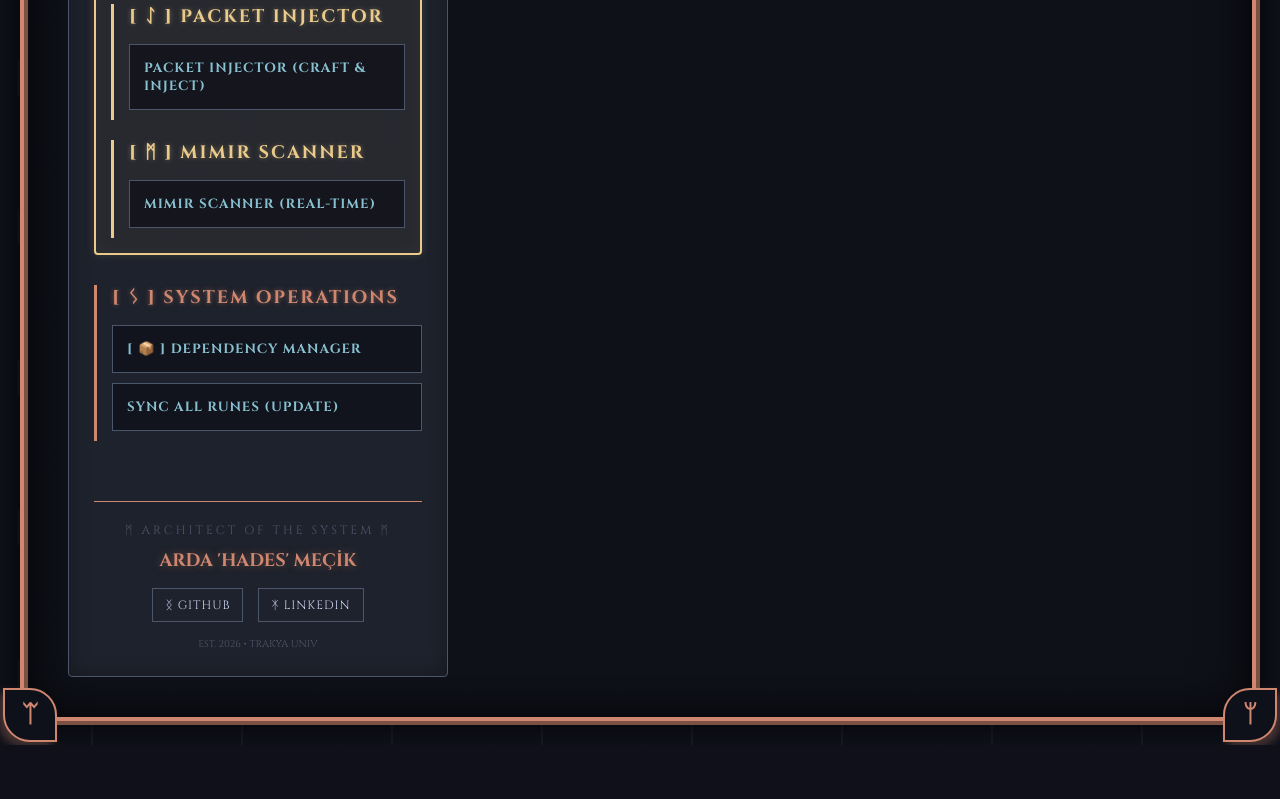
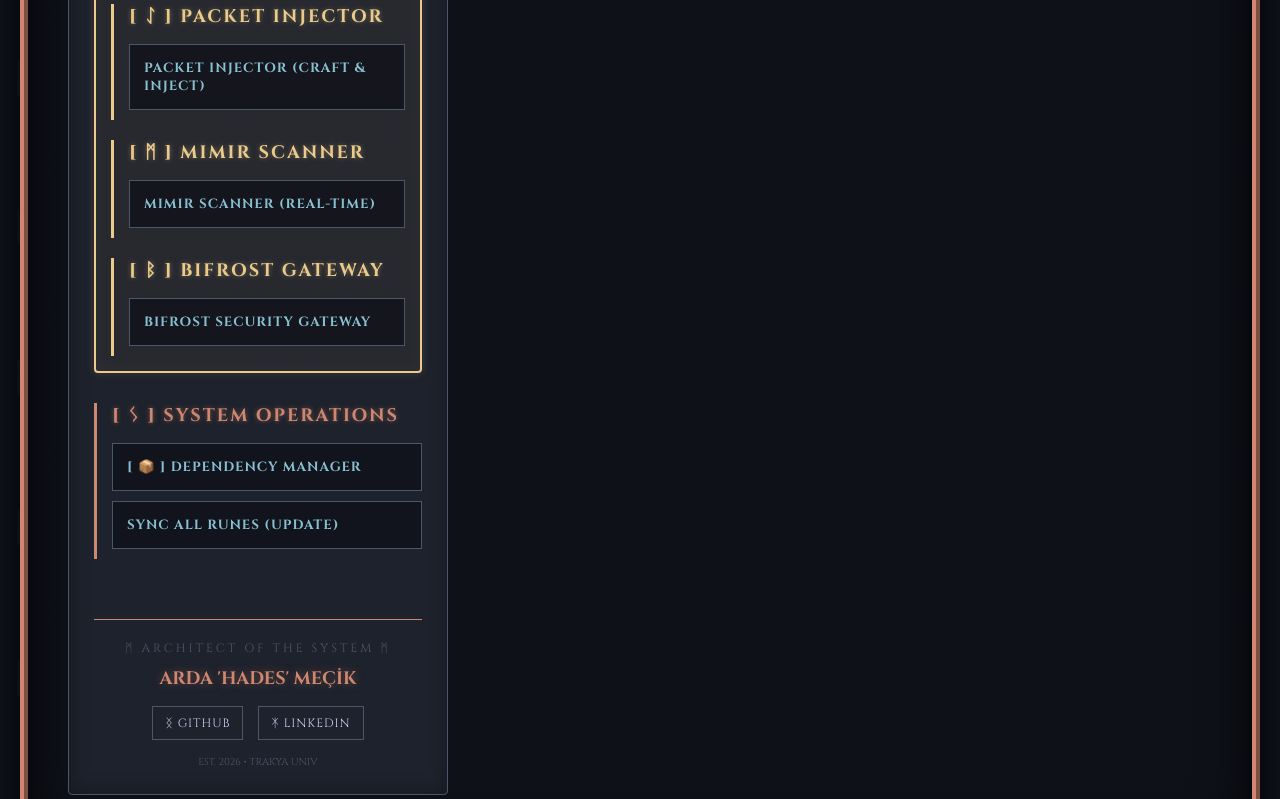
Before and after one commit to mecik-arda/Yggdrasil-Security-Framework, a Flask app: page / in a window 1280 px wide. Shown: the part 2959-3758 px from the top of the page. Before the commit the page ends 3704 px from the top, so only its background shows below. Run offline with Flask 3, Linux system fonts and the light colour scheme; the visitor is signed in with stand-in values (Sample User, id 1); data comes from the database, SQL or seed files in the repository.

Commit message:
feat: Integrate Bifrost Gateway submodule and UI handler

```diff
--- a/app.py
+++ b/app.py
@@ -118,7 +118,8 @@ TOOLS_CONFIG = {
     'update_modules': {'name': 'Sync All Runes (Update)', 'category': 'system_ops', 'requires_target': False, 'type': 'custom_html', 'handler': 'update_modules'},
     'snoopdork': {'name': 'Launch SnoopDork OSINT', 'category': 'snoopdork', 'requires_target': False, 'type': 'gui', 'cwd': 'Runes/SnoopDork_V3', 'cmd_windows': 'start SnoopDork_V3.html', 'cmd_linux': 'xdg-open SnoopDork_V3.html', 'supported_os': ['linux', 'windows']},
     'packet_injector': {'name': 'Packet Injector (Craft & Inject)', 'category': 'packet_injector', 'requires_target': True, 'type': 'custom_script', 'handler': 'packet_injector', 'has_modal': True, 'supported_os': ['linux']},
-    'mimir_scanner': {'name': 'Mimir Scanner (Real-time)', 'category': 'mimir_scanner', 'requires_target': False, 'type': 'custom_script', 'handler': 'mimir_scanner', 'supported_os': ['linux', 'windows']}
+    'mimir_scanner': {'name': 'Mimir Scanner (Real-time)', 'category': 'mimir_scanner', 'requires_target': False, 'type': 'custom_script', 'handler': 'mimir_scanner', 'supported_os': ['linux', 'windows']},
+    'bifrost_gateway': {'name': 'Bifrost Security Gateway', 'category': 'bifrost_gateway', 'requires_target': False, 'type': 'custom_script', 'handler': 'bifrost_gateway', 'install_linux': 'sudo apt-get install maven -y', 'install_windows': 'winget install Apache.Maven', 'supported_os': ['linux', 'windows']}
 }
 
 def check_tool_status(tool_key):
--- a/handlers/__init__.py
+++ b/handlers/__init__.py
@@ -3,6 +3,7 @@ from .erebus_scanner import handle_erebus_scan
 from .adv_syn import handle_adv_syn_scan
 from .custom_html import handle_generate_dorks, handle_wayback
 from .mimir_scanner import handle_mimir_scanner
+from .bifrost import handle_bifrost_gateway
 
 # Map handler string names to actual Python functions
 HANDLER_MAP = {
@@ -11,7 +12,8 @@ HANDLER_MAP = {
     'adv_syn_scan': handle_adv_syn_scan,
     'generate_dorks': handle_generate_dorks,
     'wayback': handle_wayback,
-    'mimir_scanner': handle_mimir_scanner
+    'mimir_scanner': handle_mimir_scanner,
+    'bifrost_gateway': handle_bifrost_gateway
 }
 
 def dispatch_handler(handler_name, target, data):
--- a/templates/index.html
+++ b/templates/index.html
@@ -84,6 +84,10 @@
 
                     <div class="tool-group" data-category="mimir_scanner">
                         <h3>[ ᛗ ] MIMIR SCANNER</h3>
+                    </div>
+
+                    <div class="tool-group" data-category="bifrost_gateway">
+                        <h3>[ ᛒ ] BIFROST GATEWAY</h3>
                     </div>
                 </div>
 
```
Also changed, not shown: handlers/bifrost.py (added, +22 -0 lines), README.md, 1 other file.
